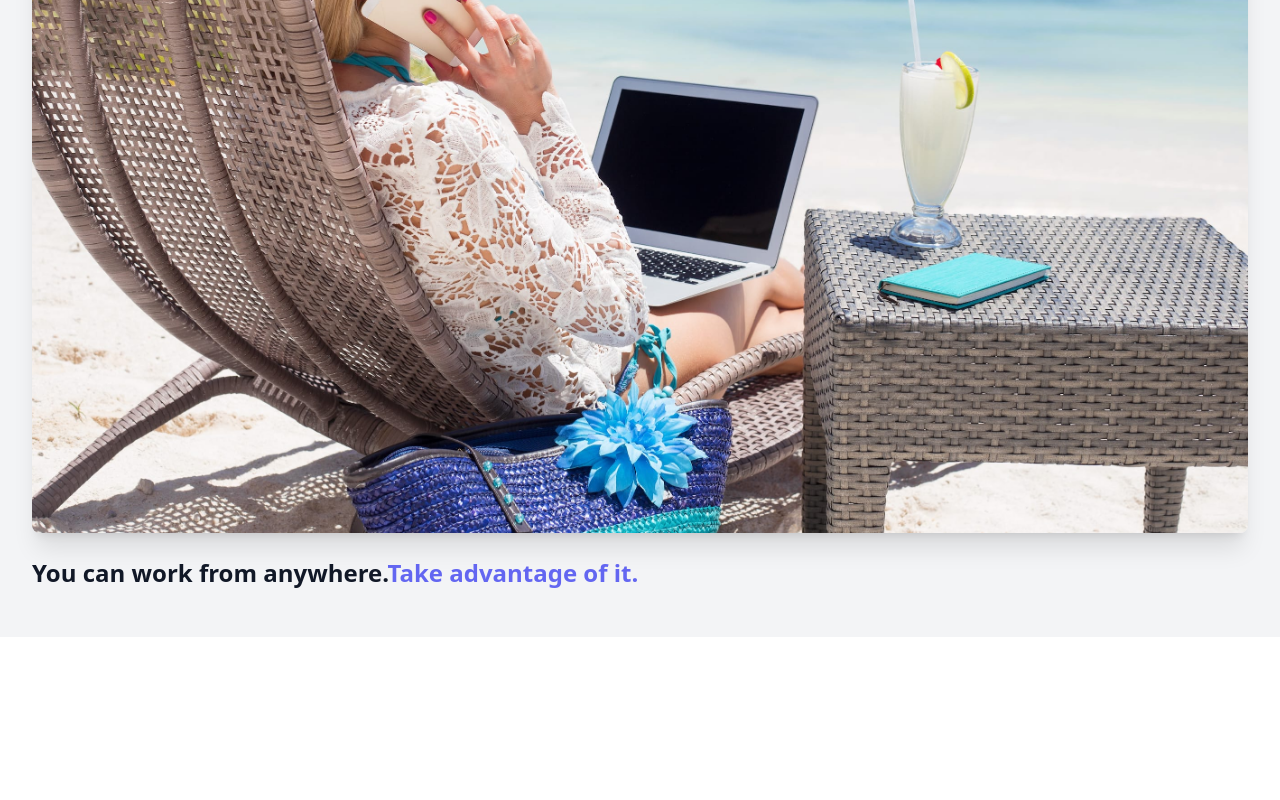
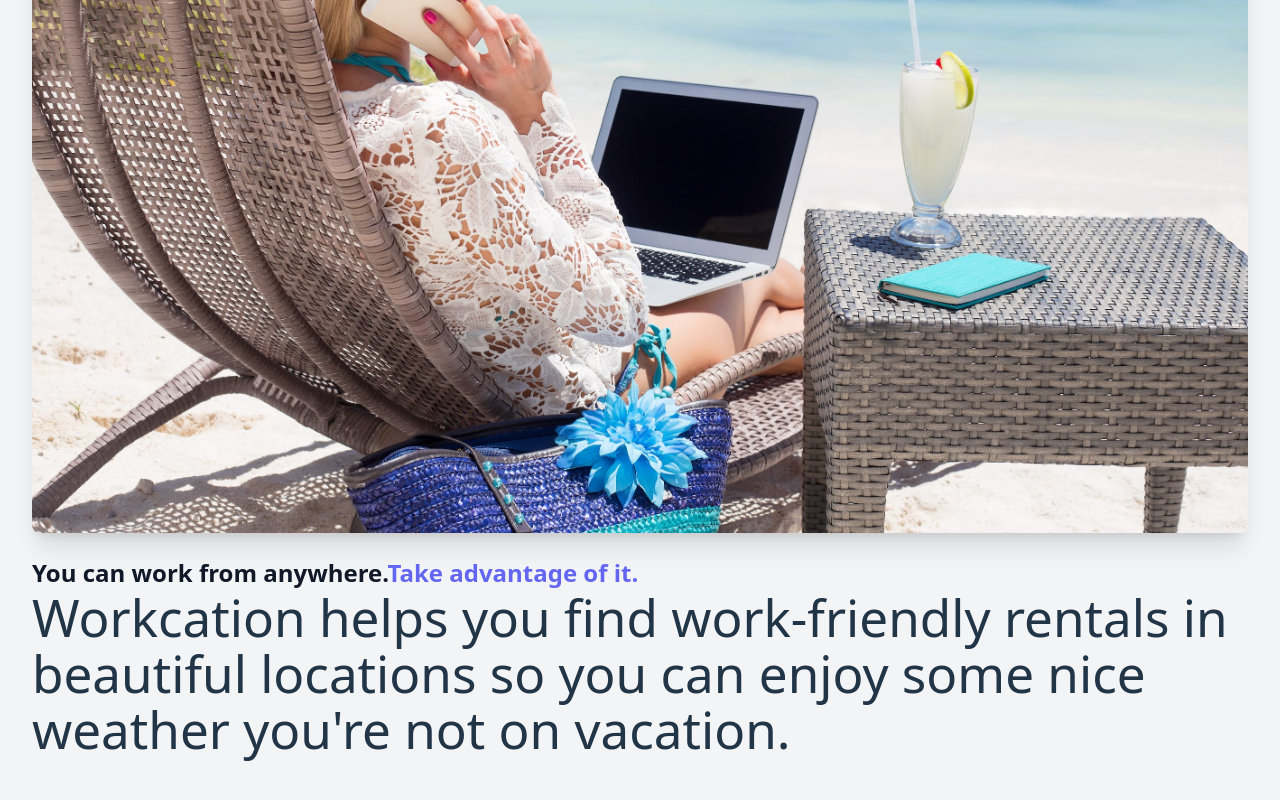
Before and after one commit to cynthia-stac/vite-project, a website built with Vite: page index.html in a window 1280 px wide. Shown: the part 390-1190 px from the top of the page. Before the commit the page ends 1027 px from the top, so only its background shows below. Built offline with nearby package versions, Linux system fonts and the light colour scheme.

Commit message:
Added a new heading1 text

```diff
--- a/index.html
+++ b/index.html
@@ -12,6 +12,7 @@
      <img class="mt-6 rounded-lg shadow-xl" src="/images/beach-work.jpg" alt="Woman workcation on the beach">
      <h1 class="mt-6 text-2xl font-bold text-gray-900">You can work from anywhere.<span
        class="text-indigo-500">Take advantage of it.</span></h1>
+       <h1>Workcation helps you find work-friendly rentals in beautiful locations so you can enjoy some nice weather you're not on vacation.</h1>
     </div>
     <script type="module" src="/src/main.js"></script>
   </body>
```
